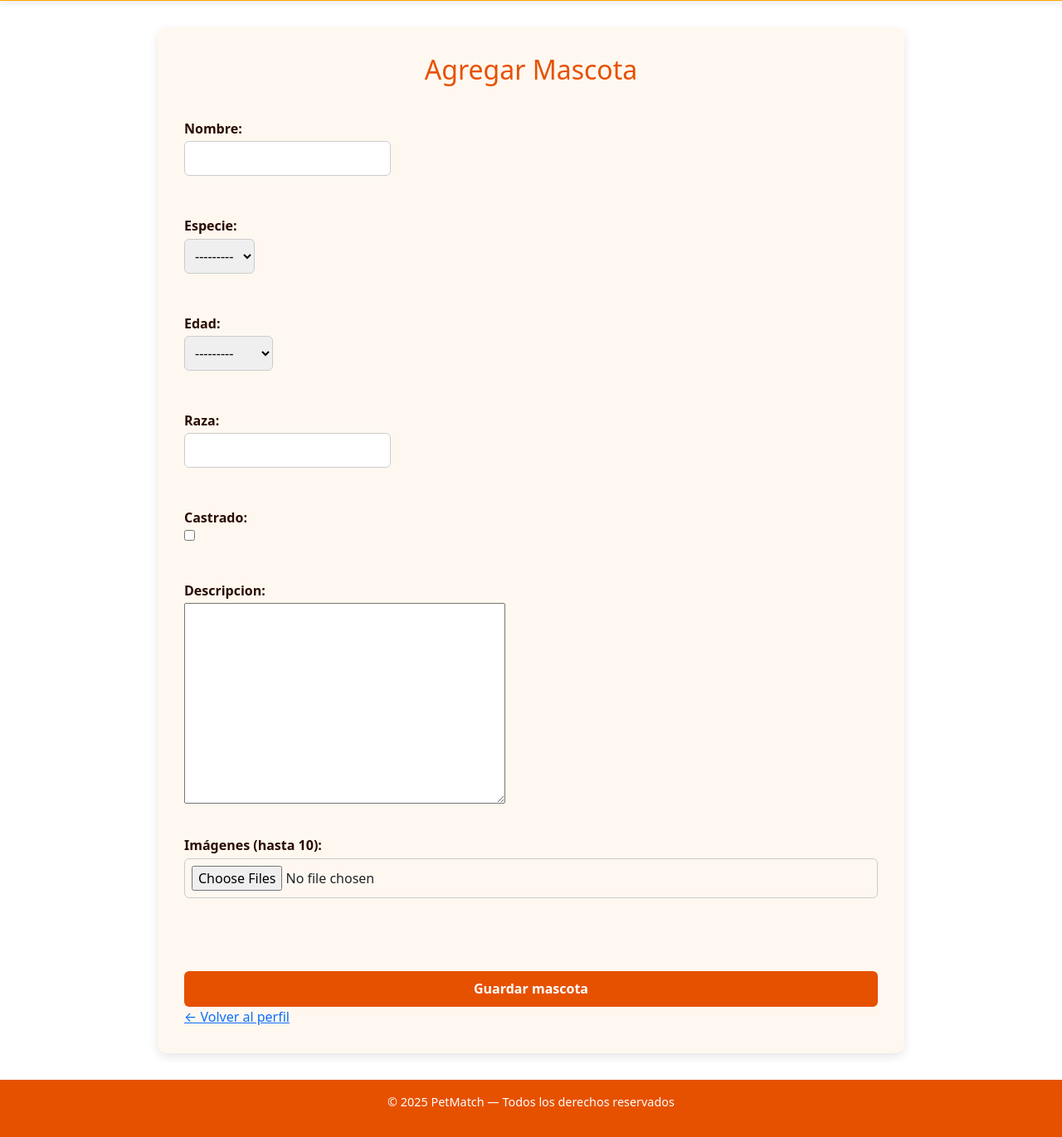
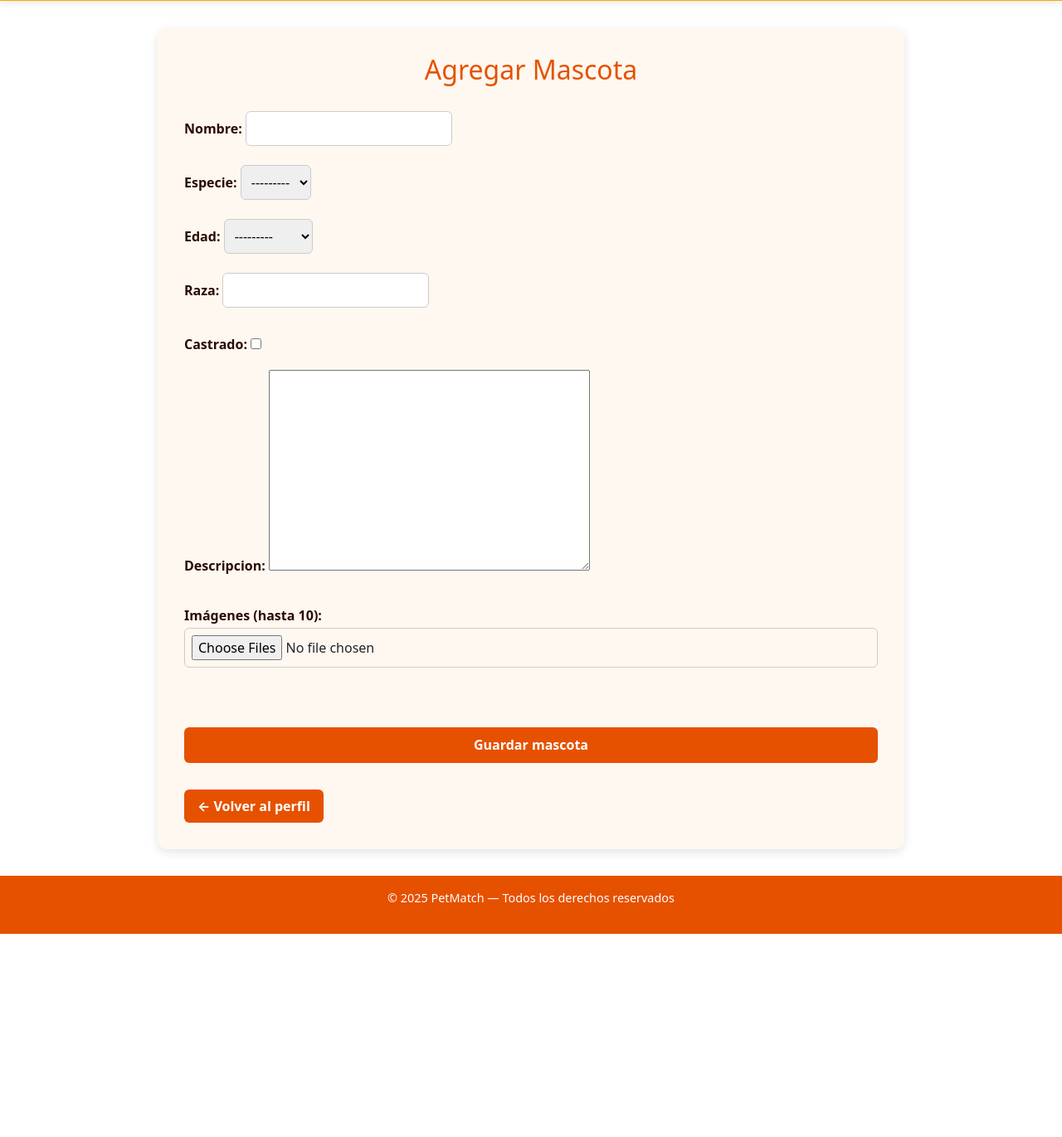
Before and after one commit to CdJoa/Grupo5PoloIT2025, a Django app: template app/templates/crear_mascota.html in a window 1280 px wide. Shown: the part 301-1672 px from the top of the page at 83% size. After the commit the page ends 1427 px from the top, so only its background shows below. Run offline with Django 4.2, Linux system fonts and the light colour scheme; the template is opened without the code that fills it: values that come from a table or form of the project are taken from there, others are empty.

Commit message:
fix detalles mascotas botones duplicados, fix model contactos en panel admin

```diff
--- a/app/models.py
+++ b/app/models.py
@@ -211,3 +211,9 @@ class MensajeContacto(models.Model):
     def marcar_como_resuelto(self):
         self.resuelto = True
         self.save()
+
+class MensajeContactoResuelto(MensajeContacto):
+    class Meta:
+        proxy = True
+        verbose_name = "Mensaje de Contacto Resuelto"
+        verbose_name_plural = "Mensajes de Contacto Resueltos"
--- a/app/static/css/perfil.css
+++ b/app/static/css/perfil.css
@@ -27,11 +27,10 @@
 }
 
 .perfil-form label {
-  display: block;
-  margin-bottom: 0.2em;
   font-weight: bold;
   color: #290B00;
   margin-top: 1rem;
+  margin-bottom: 0.2rem;
 }
 
 .perfil-form input,
@@ -40,8 +39,6 @@
   border-radius: 6px;
   border: 1px solid #ccc;
   font-size: 1rem;
-  display: block;
-  margin-bottom: 1em;
 }
 
 .btn-guardar {
@@ -156,8 +153,19 @@
   cursor: pointer;
   transition: background-color 0.3s ease;
 }
+.btn-volver-perfil {
+  display: inline-block;
+  margin-top: 2rem;
+  background-color: #e65100;
+  color: #fff;
+  padding: 0.5rem 1rem;
+  border-radius: 6px;
+  text-decoration: none;
+  font-weight: bold;
+  transition: background-color 0.3s ease;
+}
 
-.input-disabled {
-  background: #eee;
-  color: #888;
+.btn-volver-perfil:hover {
+  background-color: #bf360c;
+  text-decoration: underline;
 }
--- a/app/templates/crear_mascota.html
+++ b/app/templates/crear_mascota.html
@@ -26,6 +26,8 @@
       </div>
     {% endif %}
   </div>
-  <a href="{% url 'perfil_usuario' %}">← Volver al perfil</a>
+  <a href="{% url 'perfil_usuario' %}" class="btn-volver-perfil">
+    ← Volver al perfil
+  </a>
 </div>
 {% endblock %}
```
Also changed, not shown: app/admin.py (+10 -1 lines), app/templates/detalle_mascota.html (+8 -14 lines).
